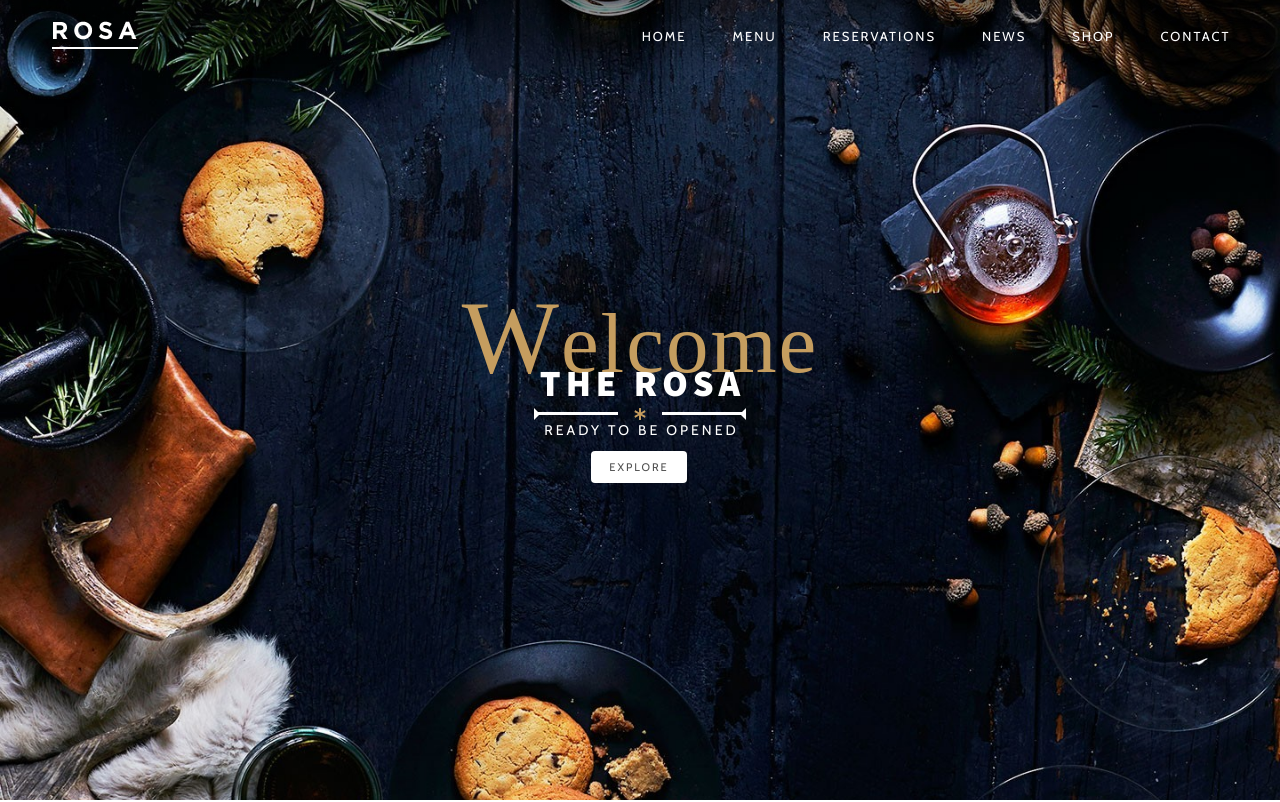
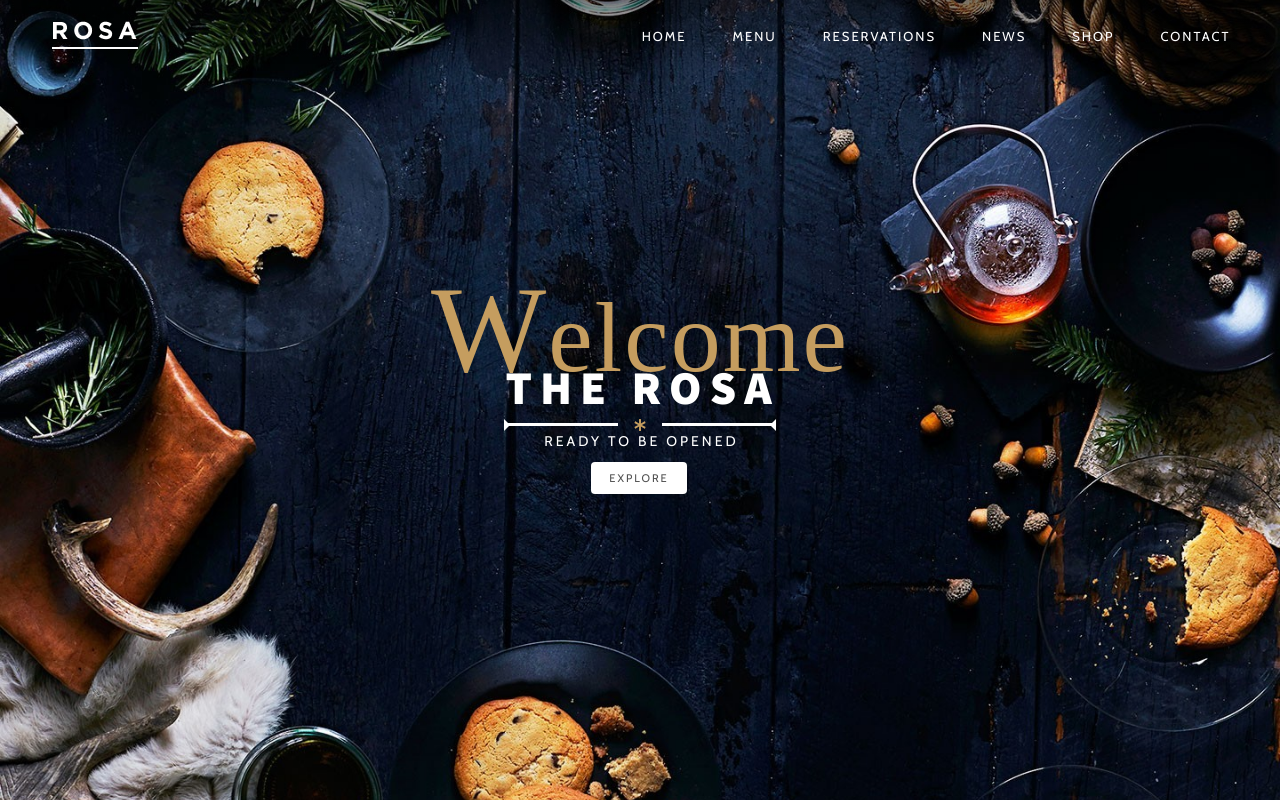
Before and after one commit to alanblee/react-rosa, a React (Create React App) app: page / in a window 1280 px wide. Shown: the top 802 px of the page. Built offline with nearby package versions, Linux system fonts and the light colour scheme; a web font is replaced by a local one.

Commit message:
media queries for hero section

```diff
--- a/src/sass/hero.scss
+++ b/src/sass/hero.scss
@@ -43,6 +43,11 @@
         background-color: #fff;
         position: relative;
 
+        // media
+        @media #{$m-desktop} {
+          max-width: 11.4rem;
+        }
+
         &.line-left::before,
         &.line-right::before {
           content: "";
--- a/src/sass/media-queries.scss
+++ b/src/sass/media-queries.scss
@@ -6,5 +6,15 @@
 
   // global sub-headline
   .sub-headline {
+    font-size: 10rem;
+
+    .first-letter {
+      font-size: 12.2rem;
+    }
+  }
+  // global headline
+  .headline {
+    font-size: 4.7rem;
+    letter-spacing: 0.8rem;
   }
 }
```
